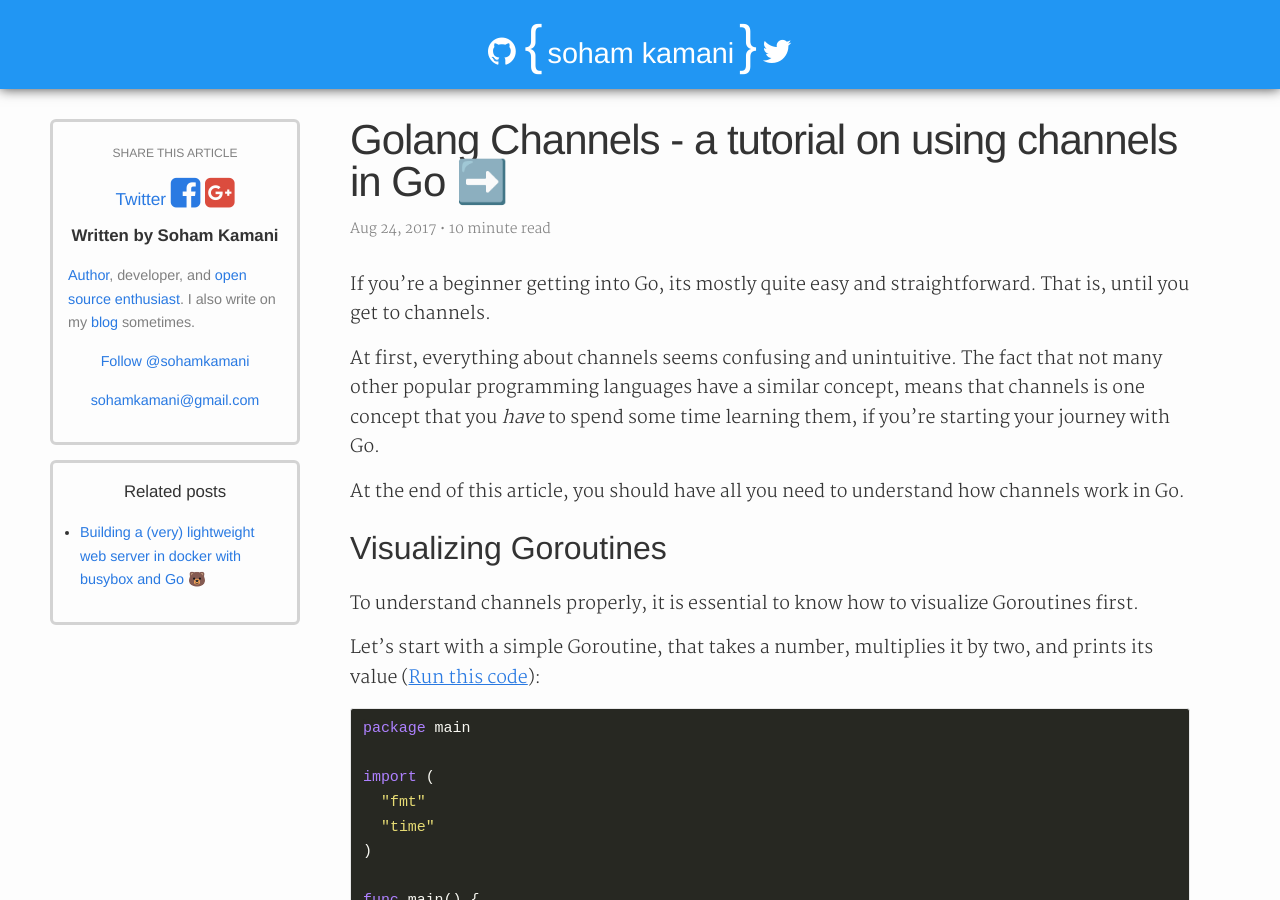
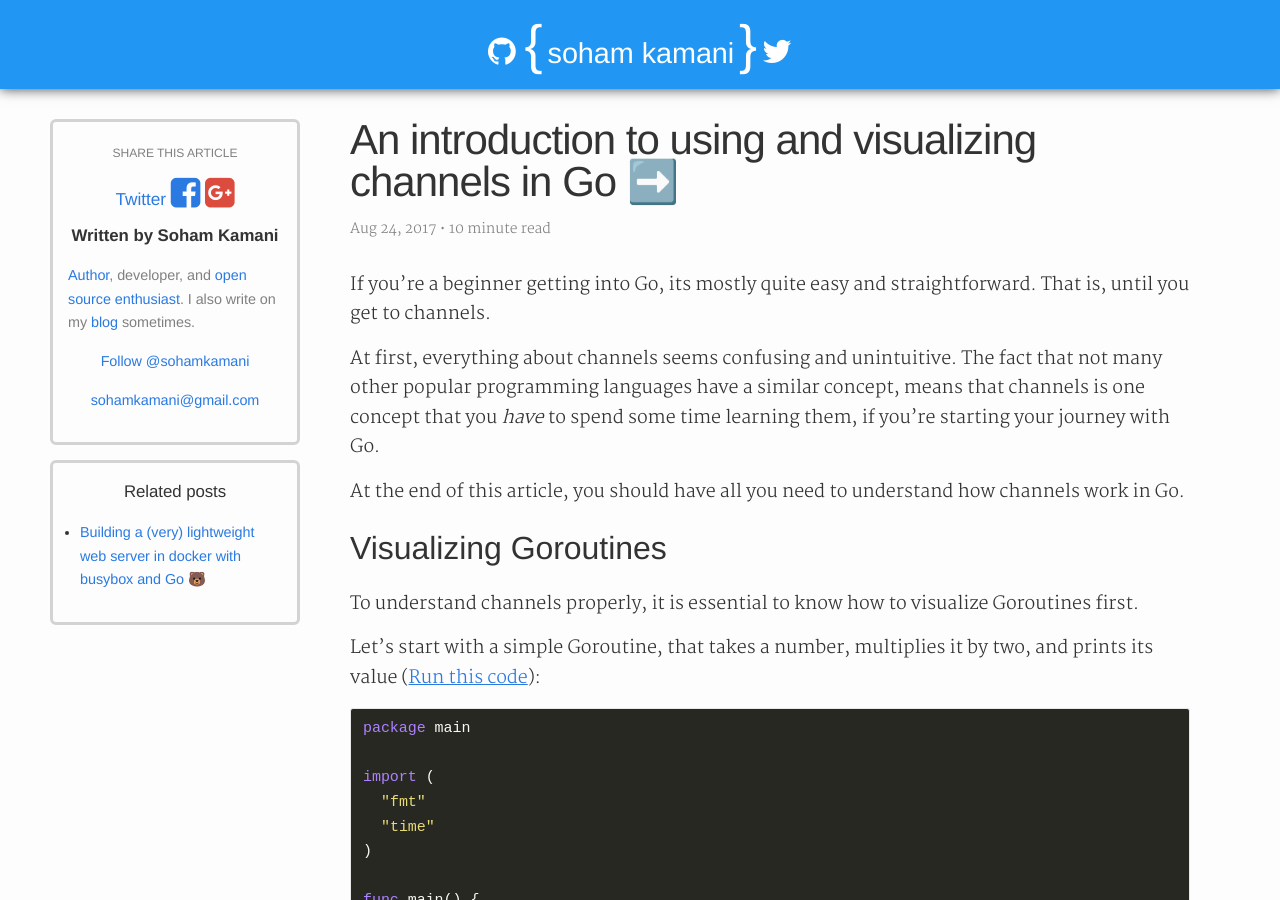
Before and after one commit to sohamkamani/sohamkamani.github.io, a Jekyll site: the page built from _posts/2017-08-24-golang-channels-explained.md, in a window 1280 px wide and 900 px high. Built offline with Jekyll 4.4.1, drawn with Linux system fonts in a browser that asks for light colours; nearby versions of some CDN libraries; comment, search, counter and statistics services are not loaded.

Commit message:
changed title

```diff
--- a/_posts/2017-08-24-golang-channels-explained.md
+++ b/_posts/2017-08-24-golang-channels-explained.md
@@ -1,6 +1,6 @@
 ---
 layout: post
-title: Golang Channels - a tutorial on using channels in Go ➡️
+title: An introduction to using and visualizing channels in Go ➡️
 date: 2017-08-24T01:45:12.000Z
 categories: go golang channel
 description: "An introduction on channels in Go, and how to visualize them"
```
